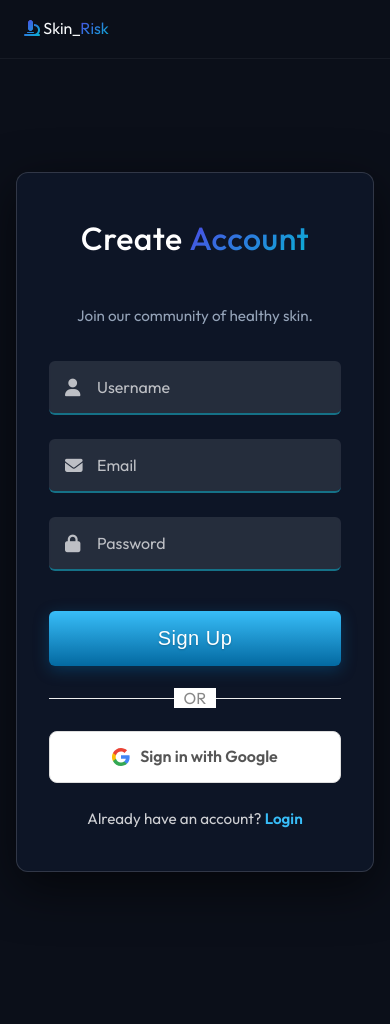
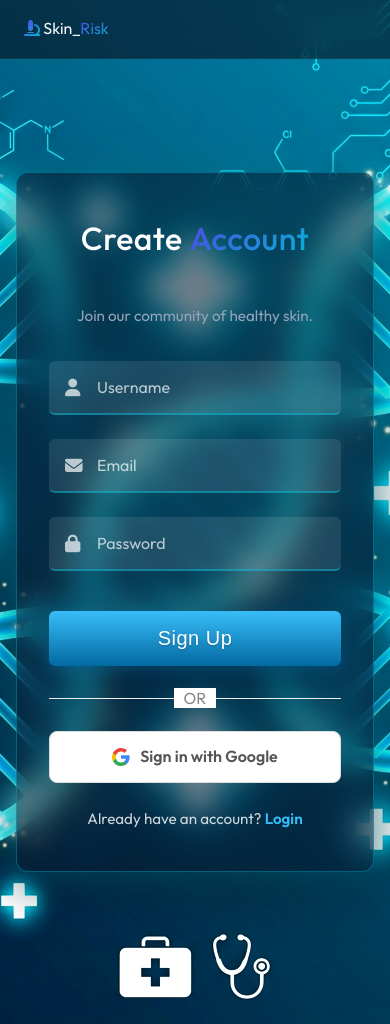
Before and after one commit to vishaalcibi-ops/skin-risk-app, a Flask app: page /signup in a window 390 px wide. Run offline with Flask 3, Linux system fonts and the light colour scheme.

Commit message:
Enhance signup page design with new medical background

```diff
--- a/templates/login.html
+++ b/templates/login.html
@@ -14,7 +14,7 @@
     <link rel="stylesheet" href="{{ url_for('static', filename='style.css') }}">
 </head>
 
-<body class="auth-page-bg">
+<body class="auth-page-bg" style="background: url('{{ url_for('static', filename='medical_bg.png') }}') no-repeat center center fixed; background-size: cover;">
     <div class="app-container">
         <!-- Desktop Navbar -->
         <header class="navbar desktop-only">
--- a/templates/signup.html
+++ b/templates/signup.html
@@ -12,6 +12,79 @@
     <link rel="stylesheet" href="https://cdnjs.cloudflare.com/ajax/libs/font-awesome/6.4.0/css/all.min.css">
     <!-- Custom CSS -->
     <link rel="stylesheet" href="{{ url_for('static', filename='style.css') }}">
+
+    <style>
+        /* ===== CROSS-PLATFORM BACKGROUND FIX ===== */
+
+        /* Base: works for all platforms */
+        html, body {
+            margin: 0;
+            padding: 0;
+            min-height: 100%;
+            width: 100%;
+        }
+
+        /* PC / Desktop background (fixed attachment) */
+        body.auth-page-bg {
+            background-image: url('{{ url_for("static", filename="medical_bg.png") }}');
+            background-repeat: no-repeat;
+            background-position: center center;
+            background-size: cover;
+            background-attachment: fixed;
+            background-color: #071428; /* fallback if image fails */
+        }
+
+        /* Android / Mobile: fixed attachment breaks on mobile browsers */
+        /* Use a pseudo-element trick for smooth mobile background */
+        @media (max-width: 768px) {
+            body.auth-page-bg {
+                background-attachment: scroll;
+                background-image: none; /* remove from body on mobile */
+                position: relative;
+            }
+
+            body.auth-page-bg::before {
+                content: '';
+                position: fixed;        /* fixed to viewport */
+                top: 0;
+                left: 0;
+                width: 100%;
+                height: 100%;
+                background-image: url('{{ url_for("static", filename="medical_bg.png") }}');
+                background-repeat: no-repeat;
+                background-position: center center;
+                background-size: cover;
+                z-index: -1;            /* behind all content */
+                will-change: transform; /* GPU-accelerated on Android */
+                filter: brightness(1.1) saturate(1.2); /* make image pop on mobile */
+            }
+        }
+
+        /* Ensure auth card sits above the pseudo-element */
+        .app-container, .auth-container-wrapper, .auth-card-alt {
+            position: relative;
+            z-index: 1;
+        }
+
+        /* ===== KEY FIX: Override solid dark backgrounds on auth page ===== */
+        /* .app-container in style.css has background: var(--darker-bg) which blocks the image */
+        .app-container {
+            background: transparent !important;
+            box-shadow: none !important;
+        }
+
+        /* Make top-bar semi-transparent so background peeks through */
+        .top-bar {
+            background: rgba(7, 14, 28, 0.6) !important;
+            backdrop-filter: blur(12px) !important;
+        }
+
+        /* Make navbar transparent too on desktop */
+        .navbar {
+            background: rgba(7, 14, 28, 0.6) !important;
+            backdrop-filter: blur(12px) !important;
+        }
+    </style>
 </head>
 
 <body class="auth-page-bg">
@@ -36,8 +109,8 @@
             </div>
         </header>
 
-                <div class="auth-container-wrapper" style="min-height: calc(100vh - 120px); display: flex; align-items: center; justify-content: center; padding: 2rem 0;">
-            <div class="auth-card-alt animate-slide-up" style="width: 100%; max-width: 450px; margin: 0 auto; box-shadow: 0 15px 50px rgba(0,0,0,0.6); border: 1px solid rgba(255,255,255,0.15); background: rgba(15, 23, 42, 0.85); backdrop-filter: blur(20px);">
+                <div class="auth-container-wrapper" style="min-height: calc(100vh - 120px); display: flex; align-items: center; justify-content: center; padding: 2rem 0; background: transparent;">
+            <div class="auth-card-alt animate-slide-up" style="width: 100%; max-width: 450px; margin: 0 auto; box-shadow: 0 0 40px rgba(0,180,216,0.35), 0 15px 50px rgba(0,0,0,0.5); border: 1px solid rgba(0,180,216,0.4); background: rgba(7, 20, 40, 0.55); backdrop-filter: blur(14px); -webkit-backdrop-filter: blur(14px);">
 
             <h1 class="auth-title-alt">Create <span class="text-gradient">Account</span></h1>
             <p style="text-align: center; color: var(--text-muted); margin-bottom: 2rem; font-size: 0.95rem;">
```
Also changed, not shown: static/medical_bg.png.
